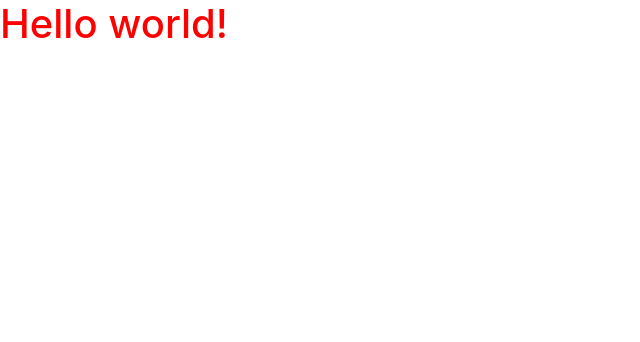
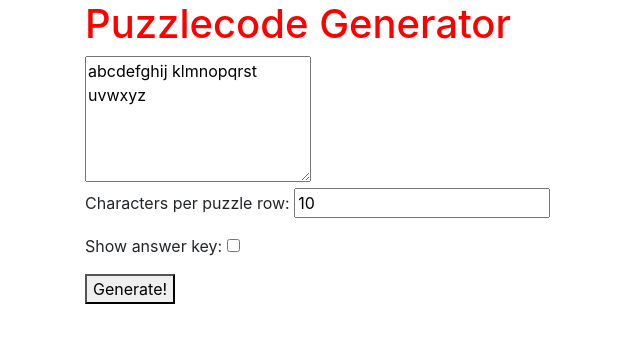
Before and after one commit to mdnls/puzzlecode, a website: page src/html/index.html in a window 1280 px wide. Shown: the whole page, without its empty margins (0-640 px from the left). Drawn offline with nearby package versions, Linux system fonts and the light colour scheme; some packages are replaced by stand-ins of ours; files that its build step writes are made by us from their sources.

Commit message:
Add form elements

```diff
--- a/src/html/index.html
+++ b/src/html/index.html
@@ -7,12 +7,17 @@
 		<link rel="stylesheet" type="text/css" href="styles.css">
    	</head>
 	<body>
-		<h1 id="hw">Hello world!</h1>
-		<svg id="svg" style="width: 1000px; height: 1000px;">
+		<div class="container">
 
-		</svg>
+			<h1 id="hw">Puzzlecode Generator</h1>
+			<textarea rows=5 cols=20 id="text">abcdefghij klmnopqrst uvwxyz</textarea> <br />
+			<p>Characters per puzzle row: <input id="lw" type="text" value="10"></input> </p>
+			<p>Show answer key: <input type="checkbox" id="showKey" /></p>
+			<button id="btn">Generate!</button> <br />
+			<svg id="svg" style="width: 1000px; height: 1000px; overflow: visible">
 
-
+			</svg>
+		</div>
 		<script data-main="setup" src="require.js"></script>
 		<script type="text/javascript" async src="https://cdnjs.cloudflare.com/ajax/libs/mathjax/2.7.5/MathJax.js?config=TeX-MML-AM_CHTML">
 		</script>
```
